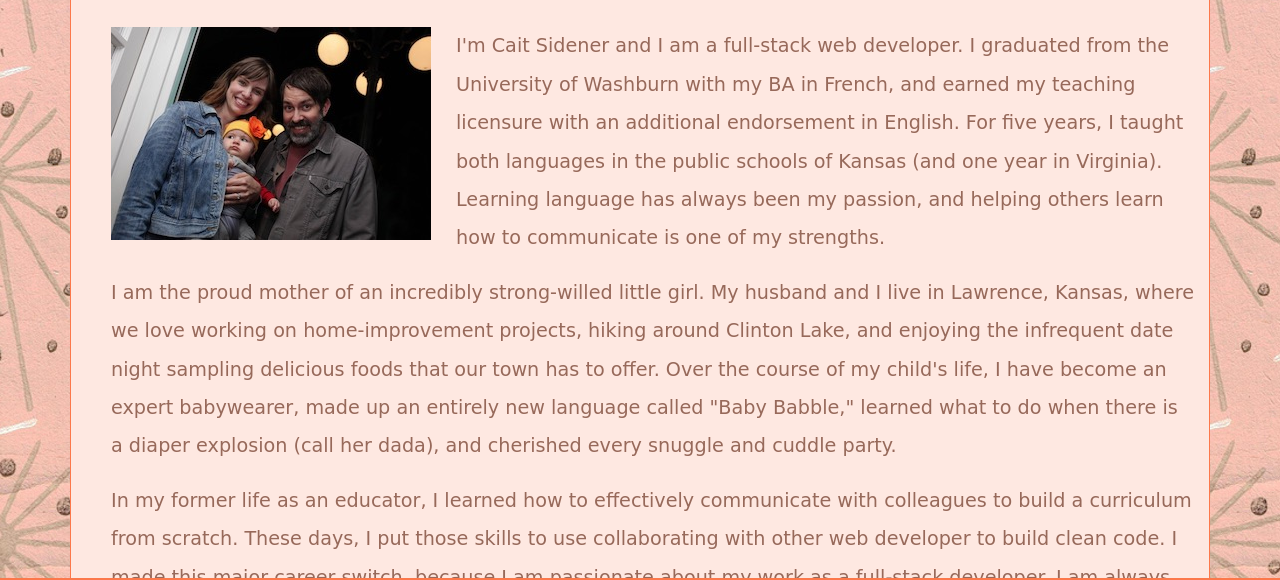
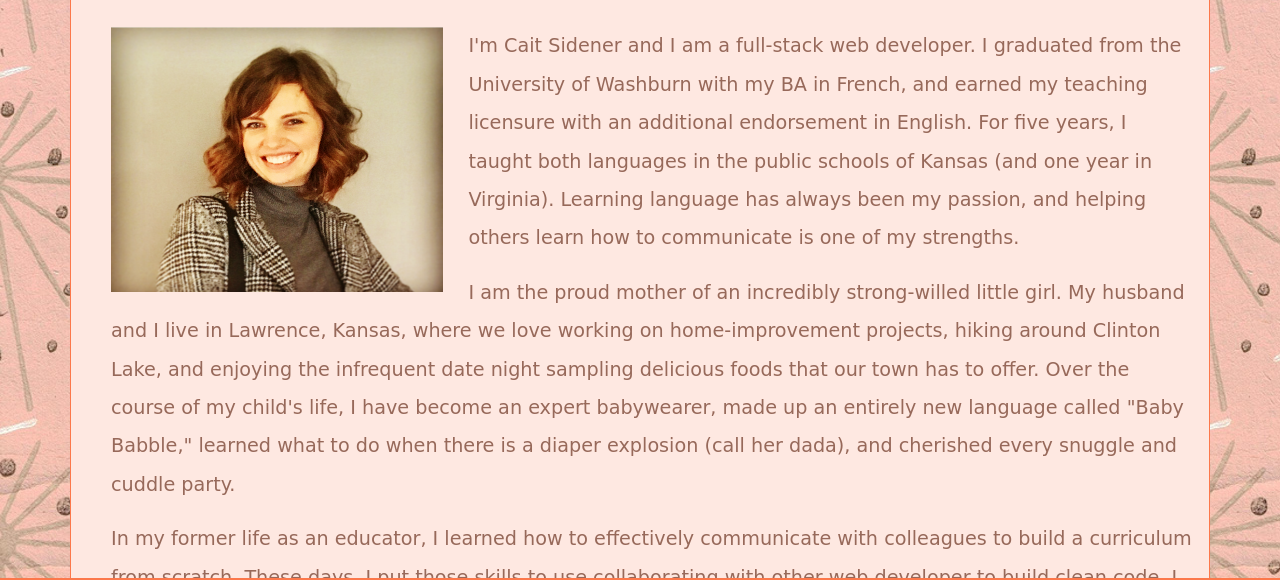
Before and after one commit to cait-sidener/Bootstrap-Portfolio, a plain HTML site: page index.html in a window 1280 px wide. Shown: the part 197-777 px from the top of the page. Drawn offline with nearby package versions, Linux system fonts and the light colour scheme; a web font is replaced by a local one.

Commit message:
updated photo

```diff
--- a/assets/css/style.css
+++ b/assets/css/style.css
@@ -57,8 +57,10 @@ body {
 
 .closeup {
 float:left;
+height: 40%;
 margin-left: 25px;
 margin-right: 25px;
+width:30%;
 }
 
 /*the white box around content for all pages*/
--- a/index.html
+++ b/index.html
@@ -76,7 +76,7 @@
 
         <div class="row">
             <div class="col-md-12">
-                <img class="closeup" class="img-fluid" alt="Responsive image" src="assets/images/IMG_1294.jpg">
+                <img class="closeup" class="img-fluid" alt="Image of Cait Sidener" src="assets/images/close-up.png">
 
 
                 <p>I'm Cait Sidener and I am a full-stack web developer. I graduated from the University of Washburn
```
Also changed, not shown: assets/images/close-up.png (added).
